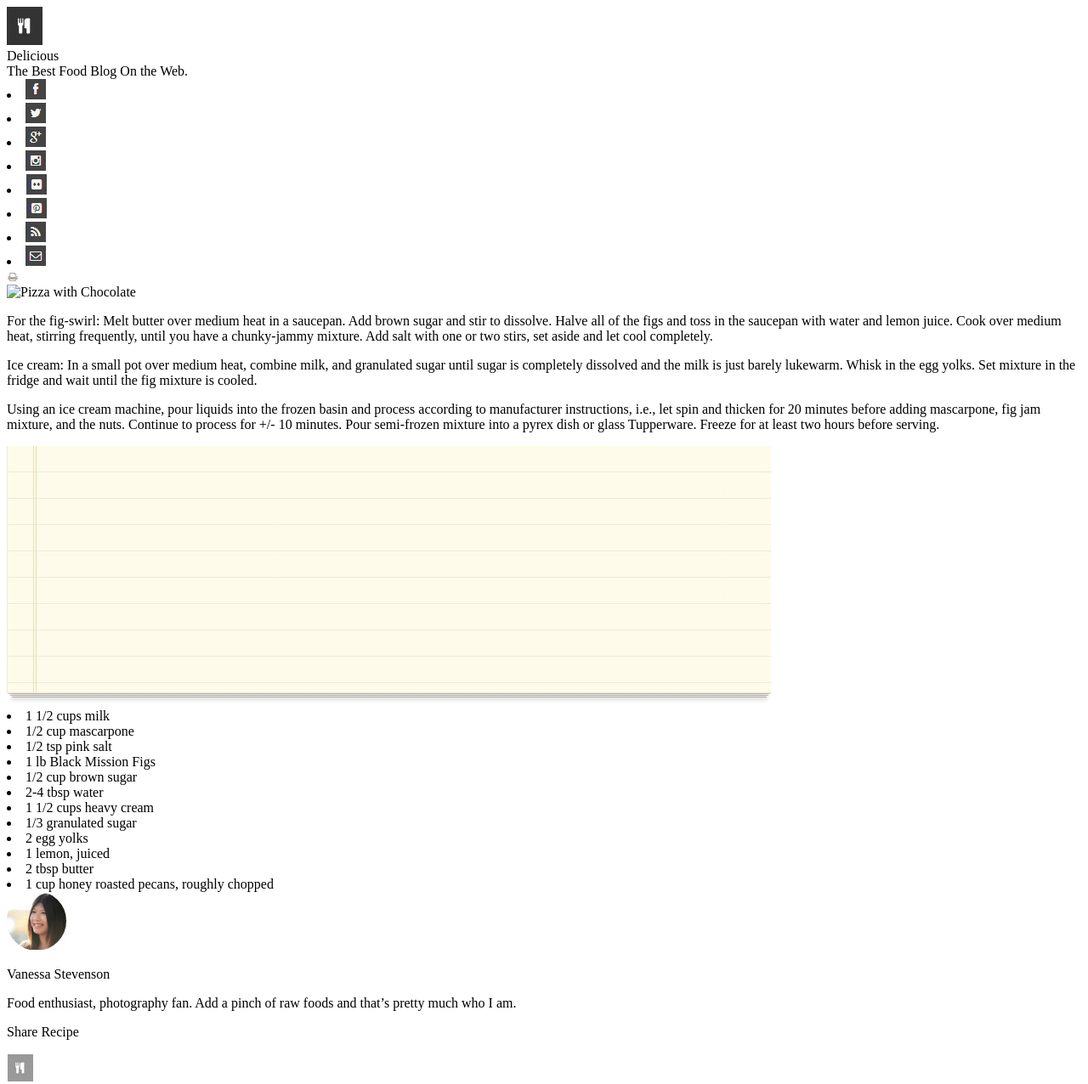
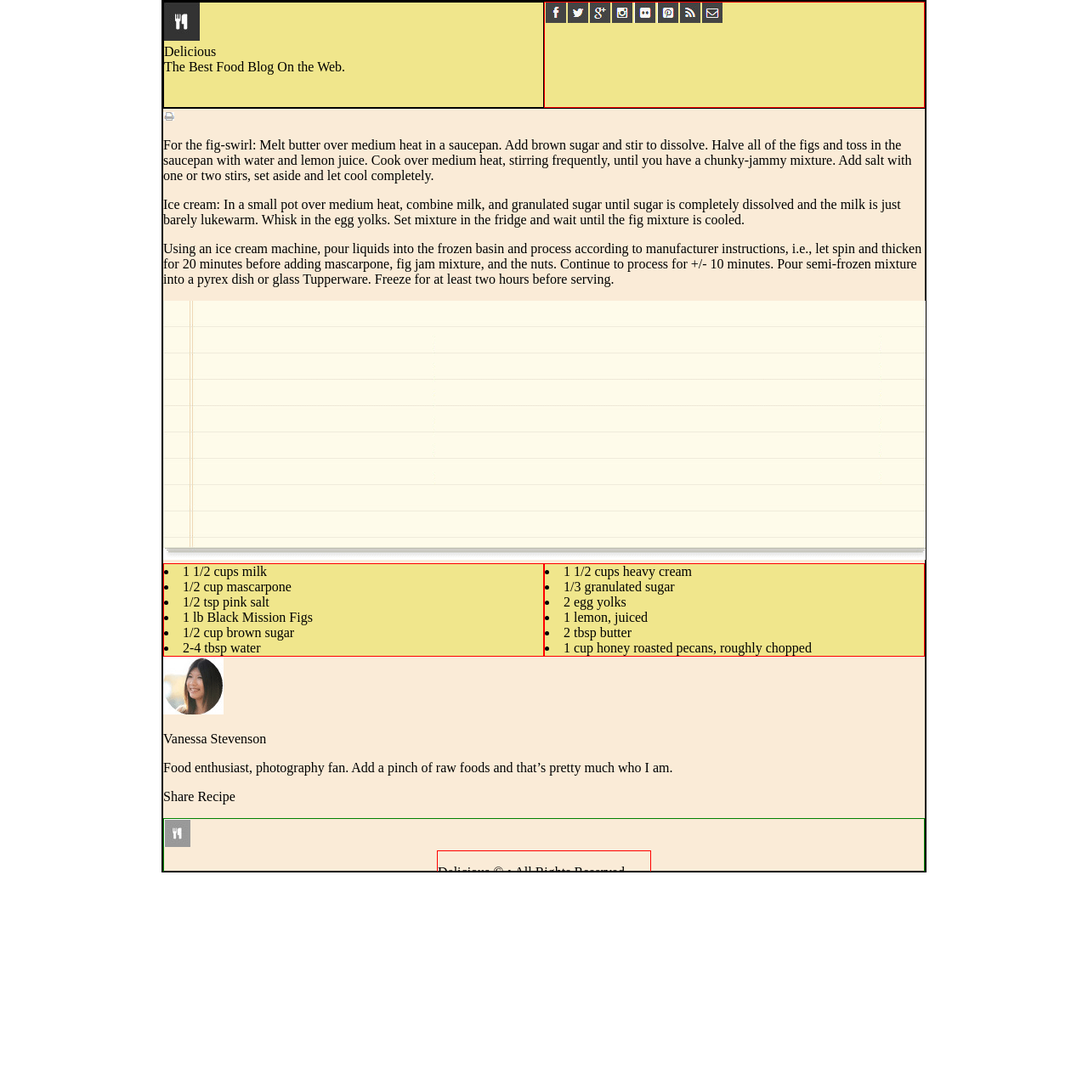
Before and after one commit to mmpadget/chocolate-pizza, a plain HTML site: page index.html in a window 1280 px wide. Shown: the top 1276 px of the page at 85% size. After the commit the page ends 1027 px from the top, so only its background shows below. Drawn offline with Linux system fonts and the light colour scheme.

Commit message:
Wire-framing

```diff
--- a/index.html
+++ b/index.html
@@ -3,6 +3,7 @@
   <head>
     <meta charset="utf-8">
     <title>Chocolate Pizza</title>
+    <link rel="stylesheet" href="style.css">
   </head>
   <body>
     <div id="page">
@@ -15,6 +16,7 @@
           </div>
         </div>
         <div id="social">
+          <div id="social-icons">
             <li><img class="social-icons" src="img/fb-icon.png" alt="Facebook Icon"></li>
             <li><img class="social-icons" src="img/twit-icon.png" alt="Twitter Icon"></li>
             <li><img class="social-icons" src="img/gp-icon.png" alt="Google Plus Icon"></li>
@@ -24,6 +26,7 @@
             <li><img class="social-icons" src="img/rss-icon.png" alt="RSS Icon"></li>
             <li><img class="social-icons" src="img/mail-icon.png" alt="Email Icon"></li>
           </div>
+        </div>
       </header>
       <!-- End header -->
       <div id="content">
@@ -31,7 +34,7 @@
           <img id="print" src="img/print-icon.png" alt="Print Page Icon">
         </article>
         <article id="pizza">
-          <img id="img/choc-image" src="" alt="Pizza with Chocolate">
+          <!-- <img id="choc-image" src="img/choco-pizza.png" alt="Pizza with Chocolate"> -->
         </article>
         <article class="main-text" id="description">
           <p>For the fig-swirl: Melt butter over medium heat in a saucepan. Add brown sugar and stir to dissolve. Halve all of the figs and toss in the saucepan with water and lemon juice. Cook over medium heat, stirring frequently, until you have a chunky-jammy mixture. Add salt with one or two stirs, set aside and let cool completely.</p>
@@ -68,10 +71,12 @@
             <p>Share Recipe</p>
           </div>
         </article>
+        <div id="logo-line">
+          <img src="img/small-logo.png" alt="Fork and Knife Logo">
           <div id="copyright">
-          <img src="img/small-logo.png" alt="Fork and Knife Logo">
             <p>Delicious &#169; &#149; All Rights Reserved.</p>
             <p>Proudly published with Ghost.</p>
+          </div>
         </div>
       </footer>
       <!-- End footer -->
--- a/style.css
+++ b/style.css
@@ -1,16 +1,41 @@
-/****** Body ******/
 
-div #page {
-
+html, body {
+  width: 900px;
+  margin: auto;
 }
 
+#page {
+  height: 100%;
+  overflow: auto;
+  background-color: aliceblue;
+  border-width: 1px;
+  border-style: solid;
+  border-color: black;
+}
+
+/****** End Page ******/
+
 header {
-
+  height: 124px;
+  background-color: AntiqueWhite;
+  border-width: 1px;
+  border-style: solid;
+  border-color: black;
+  /*margin: 10px;*/
 }
 
 div #logo {
+  display: inline-block;
+  width: 446px;
+  height: 123px;
+  float: left;
+  background-color: Khaki;
+  border-width: 1px;
+  border-style: solid;
+  /*border-color: red;*/
+}
 
-}
+/****** End Logo ******/
 
 div #delicious {
 
@@ -20,44 +45,85 @@ div #fork-knife {
 
 }
 
-div #delicious {
-
-}
-
 div #best-food {
 
 }
 
 div #social {
-
+  display: inline-block;
+  width: 446px;
+  height: 123px;
+  float: left;
+  /*clear: left;*/
+  background-color: Khaki;
+  border-width: 1px;
+  border-style: solid;
+  border-color: red;
 }
 
-/****** End Header ******/
+div #social-icons li {
+  display: inline-block;
+  float: left;
+  list-style: none;
+  margin: 0 1px;
+  padding: 0;
+}
+
+div #social-icons {
+  text-align: right;
+  top: 100%;
+  /*right: 0px;
+  position: relative;*/
+  background-color: green;
+}
+
+/****** End Social ******/
 
 div #content {
-
+  background-color: AntiqueWhite;
+  border-width: 1px;
+  border-style: solid;
+  border-color: black;
+  /*margin: 10px;*/
 }
 
 article #headline {
-
+  /*width: 900px;*/
+  height: 149;
+  background-color: Khaki;
+  border-width: 1px;
+  border-style: solid;
+  border-color: red;
 }
 
 img #print {
 
 }
 
+/****** End Headline ******/
+
 article #pizza {
+  background-color: Khaki;
+  border-width: 1px;
+  border-style: solid;
+  border-color: green;
+  /*margin: 10px;*/
+}
 
+img #choc-image {
+  /*width: 900px;*/
+  height: 602px;
 }
 
 /****** End Pizza ******/
 
-img #choc-image {
-
-}
-
 article #description {
-
+  /*width: 900px;*/
+  height: 380px;
+  border-width: 1px;
+  border-style: solid;
+  border-color: green;
+  /*margin: 10px;*/
 }
 
 p {
@@ -68,10 +134,19 @@ p.main-text {
 
 }
 
-/****** End Main Text ******/
+/****** End Description ******/
 
 article #recipe {
+  /*width: 900px;*/
+  height: 335px;
+  border-width: 1px;
+  border-style: solid;
+  border-color: green;
+  /*margin: 10px;*/
+}
 
+#recipe img {
+  height: 305px;
 }
 
 li {
@@ -83,29 +158,61 @@ li.recipe-text {
 }
 
 div #recipe-right {
-
+  display: inline-block;
+  width: 446px;
+  float: left;
+  background-color: Khaki;
+  border-width: 1px;
+  border-style: solid;
+  border-color: red;
 }
 
 div #recipe-left {
-
+  display: inline-block;
+  width: 446px;
+  float: left;
+  background-color: Khaki;
+  border-width: 1px;
+  border-style: solid;
+  border-color: red;
 }
 
-/****** End Content ******/
+/****** End Recipe ******/
 
 footer {
-
+  height: 360px;
+  background-color: AntiqueWhite;
+  border-width: 1px;
+  border-style: solid;
+  border-color: black;
+  /*margin: 10px;*/
 }
 
 article #personal {
-
+  border-width: 1px;
+  border-style: solid;
+  border-color: green;
+  /*margin: 10px;*/
 }
 
 div #share-box {
 
 }
 
+div #logo-line {
+  border-width: 1px;
+  border-style: solid;
+  border-color: green;
+  /*margin: 10px;*/
+}
+
 div #copyright {
-
+  width: 250px;
+  height: 50px;
+  margin: auto;
+  border-width: 1px;
+  border-style: solid;
+  border-color: red;
 }
 
 /****** End Footer ******/
```
Lines whose indentation alone changed are shown as unchanged.
